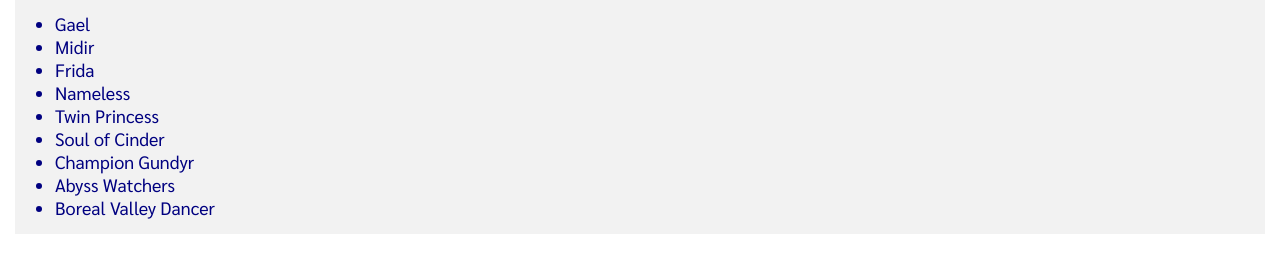
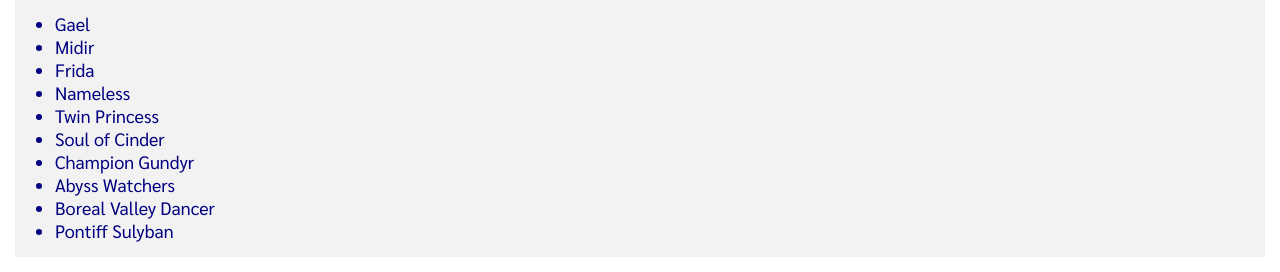
Before and after one commit to alanespinet/git-fetch-and-branches, a plain HTML site: page index.html in a window 1280 px wide. Shown: the part 544-816 px from the top of the page. Drawn offline with Linux system fonts and the light colour scheme.

Commit message:
Bosses List - Update 04

```diff
--- a/index.html
+++ b/index.html
@@ -33,6 +33,7 @@
         <li>Champion Gundyr</li>
         <li>Abyss Watchers</li>
         <li>Boreal Valley Dancer</li>
+        <li>Pontiff Sulyban</li>
       </ul>
     </div>
   </div>
```
